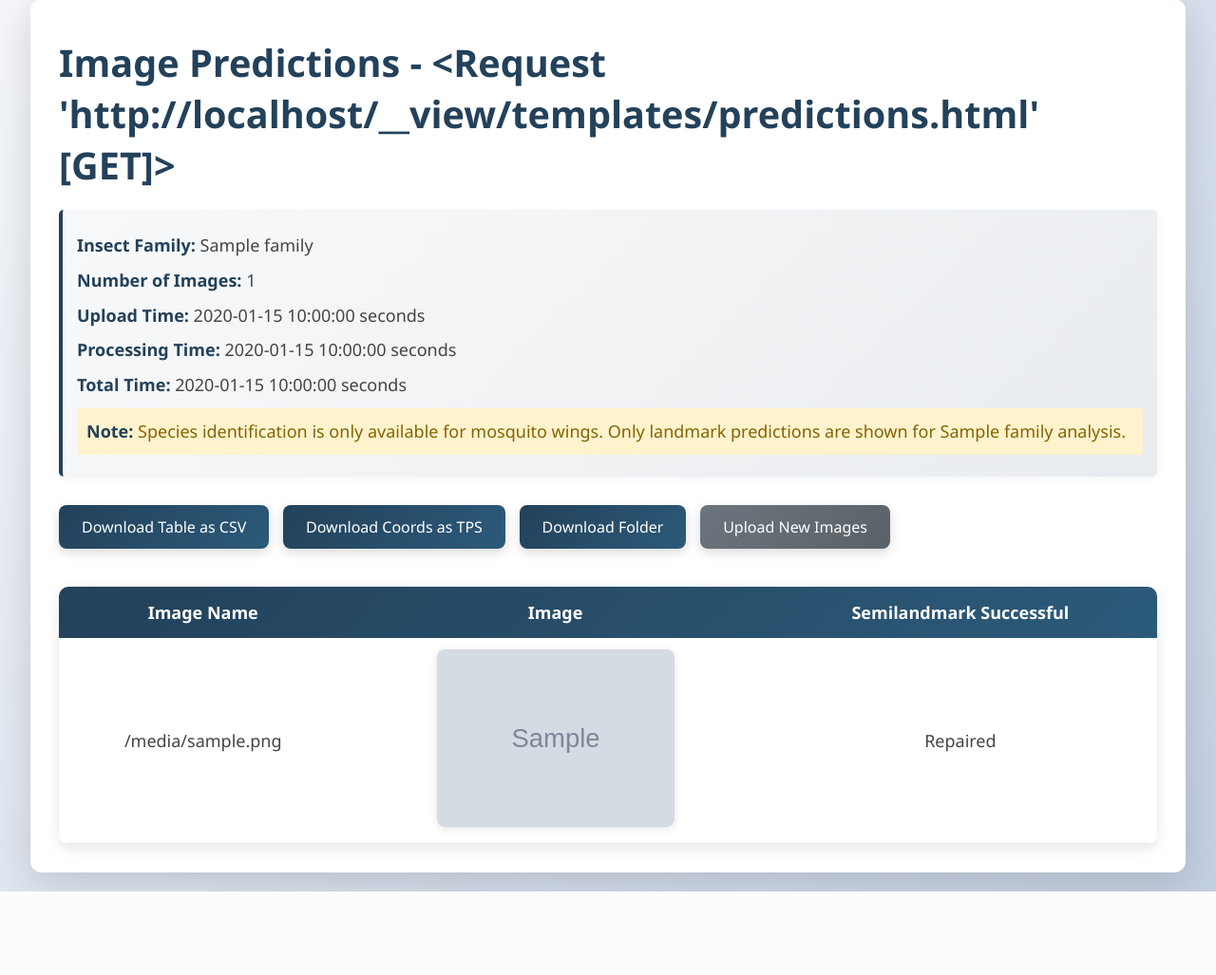
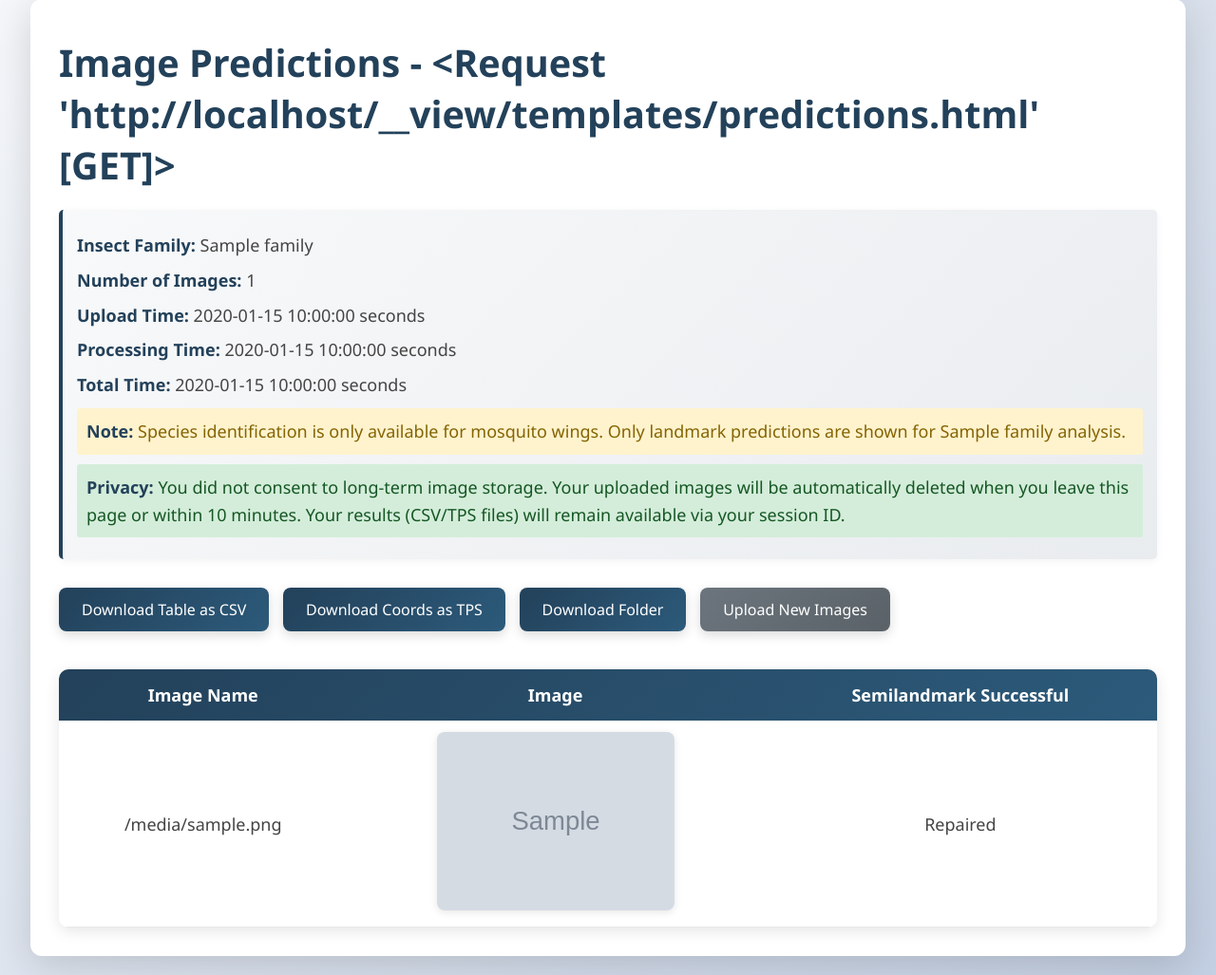
Before and after one commit to KNolte19/ITHILDIN, a Flask app: template templates/predictions.html in a window 1280 px wide. Shown: the part 21-1048 px from the top of the page at 95% size. Before the commit the page ends 960 px from the top, so only its background shows below. Run offline with Flask 3, Linux system fonts and the light colour scheme; the template is opened without the code that fills it: most values are stand-ins (such as "Sample title", 1, 10 or a date in 2020); grey boxes marked "Sample" are stand-in pictures.

Commit message:
feat: data consent checkbox and conditional image deletion
Agent-Logs-Url: https://github.com/KNolte19/ITHILDIN/sessions/056619bb-b63a-49d5-9753-8d08b1ecf4db

Co-authored-by: KNolte19 <60223645+KNolte19@users.noreply.github.com>

```diff
--- a/app.py
+++ b/app.py
@@ -9,15 +9,17 @@ This module provides a web interface for:
 - Selecting insect family for analysis (mosquito, drosophila, tsetse)
 """
 
+import json
 import os
 import tempfile
 import shutil
+import threading
 import time
 import uuid
 from zipfile import ZipFile
 
 import pandas as pd
-from flask import Flask, render_template, request, send_file, session
+from flask import Flask, render_template, request, send_file, session, make_response
 from rembg import new_session
 
 import main
@@ -33,6 +35,42 @@ app = Flask(__name__, template_folder=os.path.join(BASE_DIR, "templates"))
 app.config["STATIC_FOLDER"] = "static"
 app.config["REQUESTS"] = "static/requests"
 app.secret_key = os.environ.get("FLASK_SECRET_KEY", "Apfelkuchen")
+
+# How long (seconds) to keep temporary (non-consented) sessions before auto-deletion
+TEMP_SESSION_TTL = 600  # 10 minutes
+
+
+def _cleanup_expired_sessions():
+    """Background thread: delete temporary request directories older than TEMP_SESSION_TTL."""
+    while True:
+        time.sleep(60)  # check every minute
+        try:
+            base_request_path = os.path.join(BASE_DIR, "static", "requests")
+            if not os.path.isdir(base_request_path):
+                continue
+            now = time.time()
+            for entry in os.scandir(base_request_path):
+                if not entry.is_dir() or not entry.name.startswith("request_"):
+                    continue
+                meta_path = os.path.join(entry.path, "meta.json")
+                if not os.path.exists(meta_path):
+                    continue
+                try:
+                    with open(meta_path) as f:
+                        meta = json.load(f)
+                    if not meta.get("allow_storage", True):
+                        age = now - meta.get("created_at", now)
+                        if age >= TEMP_SESSION_TTL:
+                            shutil.rmtree(entry.path, ignore_errors=True)
+                            app.logger.info(f"Auto-deleted expired temp session: {entry.name}")
+                except Exception as e:
+                    app.logger.warning(f"Cleanup error for {entry.name}: {e}")
+        except Exception as e:
+            app.logger.warning(f"Background cleanup error: {e}")
+
+
+_cleanup_thread = threading.Thread(target=_cleanup_expired_sessions, daemon=True)
+_cleanup_thread.start()
 
 
 def get_identifier():
@@ -59,6 +97,12 @@ def search_session():
         return render_template("upload.html",
                              families=list(AVAILABLE_FAMILIES.keys()),
                              error="Please enter a session ID"), 400
+
+    # Validate session_id to only allow safe alphanumeric characters (prevents path traversal)
+    if not session_id.isalnum() or len(session_id) > 64:
+        return render_template("upload.html",
+                             families=list(AVAILABLE_FAMILIES.keys()),
+                             error="Invalid session ID format. Please check the ID and try again."), 400
 
     # Build path to potential session
     base_request_path = os.path.join(app.root_path, "static", "requests")
@@ -91,12 +135,24 @@ def search_session():
         session["request_path"] = os.path.join(app.config["REQUESTS"], f"request_{session_id}")
         session["request_path_processed"] = os.path.join(session["request_path"], "processed")
 
+        # Read consent from stored metadata if available
+        meta_path = os.path.join(request_path, "meta.json")
+        allow_storage = True  # default: treat restored sessions as consented
+        if os.path.exists(meta_path):
+            try:
+                with open(meta_path) as mf:
+                    allow_storage = json.load(mf).get("allow_storage", True)
+            except Exception:
+                pass
+        session["allow_storage"] = allow_storage
+
         return render_template(
             "predictions.html",
             predictions=prediction_dict,
             request=session_id,
             family=family,
             has_classifier=has_classifier,
+            allow_storage=allow_storage,
             upload_time="N/A",
             processing_time="N/A",
             total_time="N/A",
@@ -142,10 +198,14 @@ def upload_folder():
     # Track start time for progress
     upload_start_time = time.time()
 
+    # Read long-term storage consent (checkbox sends "on" when checked)
+    allow_storage = request.form.get("allow_long_term_storage", "off") == "on"
+    session["allow_storage"] = allow_storage
+
     # Get selected family (default to mosquito for backward compatibility)
     selected_family = request.form.get("family", "mosquito")
     if selected_family not in AVAILABLE_FAMILIES:
-        return f"Invalid insect family: {selected_family}", 400
+        return "Invalid insect family selection.", 400
 
     # Store family selection in session
     session["family"] = selected_family
@@ -171,6 +231,11 @@ def upload_folder():
     except Exception as e:
         app.logger.error(f"Unexpected error: {e}")
         return "An unexpected error occurred.", 500
+
+    # Write metadata for background cleanup
+    meta_path = os.path.join(session["request_path"], "meta.json")
+    with open(meta_path, "w") as f:
+        json.dump({"allow_storage": allow_storage, "created_at": time.time()}, f)
 
     # Update session paths to use relative URLs
     session["request_path"] = os.path.join(
@@ -248,11 +313,42 @@ def upload_folder():
         request=title,
         family=selected_family,
         has_classifier=has_classifier,
+        allow_storage=allow_storage,
         upload_time=f"{upload_time:.2f}",
         processing_time=f"{processing_time:.2f}",
         total_time=f"{total_time:.2f}",
         num_images=len(files)
     )
+
+
+@app.route("/cleanup_session", methods=["POST"])
+def cleanup_session():
+    """
+    Delete uploaded images for the current session when the user has not
+    consented to long-term storage.
+
+    Called automatically via navigator.sendBeacon when the user leaves the
+    predictions page.  Only image files inside the ``processed/`` sub-directory
+    are removed; CSV / TPS result files are kept so the user can still
+    retrieve them via the session-search feature.
+
+    Returns:
+        Response: 204 No Content on success, 400 if session data is missing.
+    """
+    identifier = session.get("identifier")
+    allow_storage = session.get("allow_storage", True)
+
+    if not identifier or identifier == "example":
+        return make_response("", 204)
+
+    if not allow_storage:
+        request_dir = os.path.join(app.root_path, "static", "requests", f"request_{identifier}")
+        processed_dir = os.path.join(request_dir, "processed")
+        if os.path.isdir(processed_dir):
+            shutil.rmtree(processed_dir, ignore_errors=True)
+            app.logger.info(f"Deleted processed images for temp session: {identifier}")
+
+    return make_response("", 204)
 
 
 @app.route("/get_example")
@@ -281,6 +377,7 @@ def get_example():
         request="Example",
         family="mosquito",
         has_classifier=True,
+        allow_storage=True,
         upload_time="0.00",
         processing_time="0.00",
         total_time="0.00",
--- a/templates/predictions.html
+++ b/templates/predictions.html
@@ -27,6 +27,12 @@
       {% if not has_classifier %}
       <p style="color: #856404; background-color: #fff3cd; padding: 10px; border-radius: 3px; margin-top: 10px;">
         <strong>Note:</strong> Species identification is only available for mosquito wings. Only landmark predictions are shown for {{ family }} analysis.
+      </p>
+      {% endif %}
+      {% if not allow_storage %}
+      <p style="color: #155724; background-color: #d4edda; padding: 10px; border-radius: 3px; margin-top: 10px;">
+        <strong>Privacy:</strong> You did not consent to long-term image storage. Your uploaded images will be automatically deleted when you leave this page or within 10 minutes.
+        Your results (CSV/TPS files) will remain available via your session ID.
       </p>
       {% endif %}
     </div>
@@ -71,5 +77,32 @@
       </tbody>
     </table>
   </div>
+
+  {% if not allow_storage %}
+  <script>
+    // When the user leaves this page, ask the server to delete their uploaded images.
+    var _cleanupSent = false;
+    function sendCleanup() {
+      if (_cleanupSent) { return; }
+      _cleanupSent = true;
+      if (navigator.sendBeacon) {
+        navigator.sendBeacon('/cleanup_session');
+      }
+    }
+
+    // visibilitychange fires reliably on most browsers when the tab is closed or
+    // navigated away from, including mobile.
+    document.addEventListener('visibilitychange', function () {
+      if (document.visibilityState === 'hidden') {
+        sendCleanup();
+      }
+    });
+
+    // beforeunload is a fallback for browsers that don't support the above.
+    window.addEventListener('beforeunload', function () {
+      sendCleanup();
+    });
+  </script>
+  {% endif %}
 </body>
 </html>
```
Also changed, not shown: templates/upload.html (+15 -1 lines).
